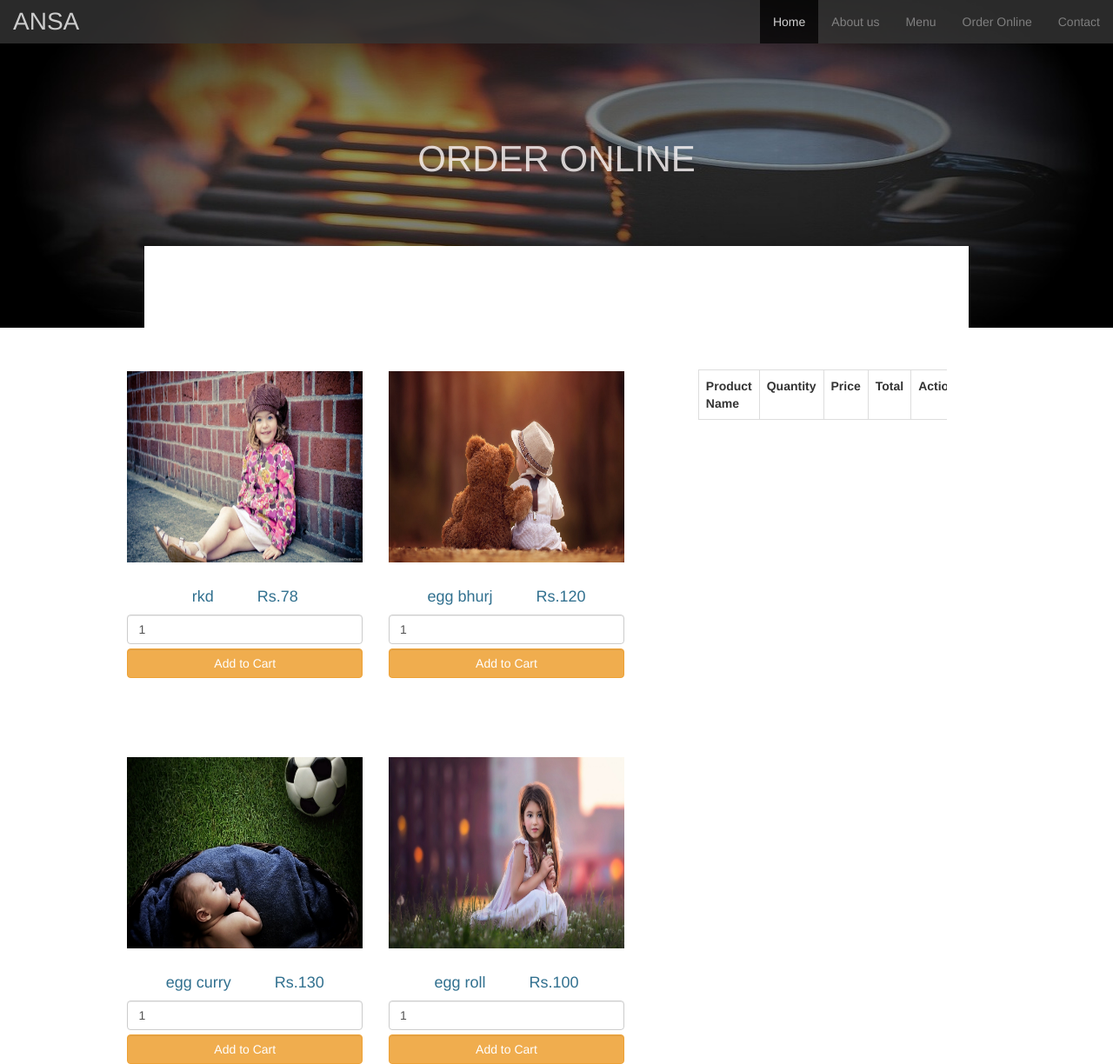
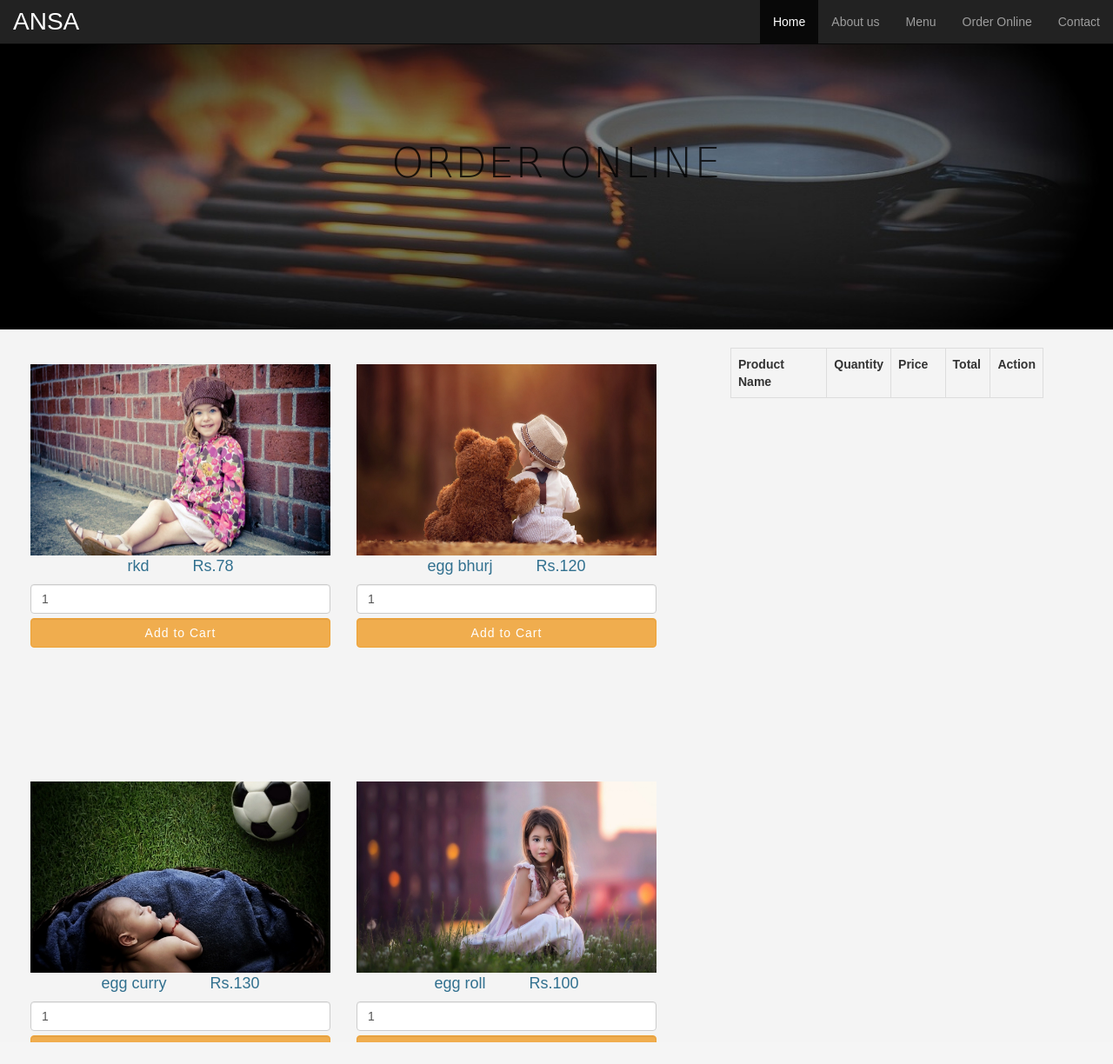
Before and after one commit to AnsaWebsite/Ansa, a PHP site: page /user_menu.php in a window 1280 px wide. Shown: the whole page at 87% size. After the commit the page ends 1199 px from the top, so only its background shows below. Run offline with PHP 8.4, Linux system fonts and the light colour scheme; data comes from the database, SQL or seed files in the repository; lists and menus that the app fills with data are empty.

Commit message:
Update extra_style.css
Updated Style sheet of online order page.

```diff
--- a/view/css/extra_style.css
+++ b/view/css/extra_style.css
@@ -1,27 +1,147 @@
+body {
+	background: rgba(236, 236, 236, 0.53);
+	font-family: 'Source Sans Pro', sans-serif;
+	font-weight: 300;
+}
 .backgrnd{
 	width:100%;
-	height:383px;
-	margin-top: -2%;
+}
+.text-center{
+	color: #000000;
+	margin-top: -17%;
+	position: relative;
+	font-size: 48px;
+	font-weight: 100;
+	font-family: 'Handlee', cursive;
+	opacity: 0.8;
+}
+html,body {
+	width: 100%;
+	overflow-x: hidden;
 }
 
-.navbar-inverse{
-	background-color: #353535;
-	opacity: 0.8;
-	border: none;
-}
-.text-center{
-	color: snow;
-	margin-top: -17%;
-	position: relative;
-	font-size: 300%;
-	opacity: 0.8;
+html {
+	font-size: 100%;
 }
 
-.container{
-	background-color: white;
-	width:74%;
-	height:100%;
-	margin-left: 13%;
-	margin-top: 6%;
-	position: relative;
+
+/* Typography */
+h1,h2,h3, .btn {
+	font-family: 'Montserrat', sans-serif;
+	font-weight: 400;
+	letter-spacing: 1px;
 }
+
+h1 {
+	font-weight: bold;
+	font-size: 100px;
+}
+
+h2 {
+	color: #333;
+	font-size: 40px;
+	letter-spacing: 2px;
+	text-transform: uppercase;
+	margin-top: 8px;
+}
+
+/* Navigation section */
+.navbar-default {
+	background: #ffffff;
+	border: none;
+	box-shadow: 0px 2px 15px 0px #DDDDDD;
+	margin:0;
+}
+
+.navbar-default .navbar-brand {
+	color: #505050;
+	font-size: 28px;
+	font-weight: 600;
+	letter-spacing: 2px;
+	line-height: 40px;
+	margin: 0;
+}
+
+.navbar-default .navbar-nav li a {
+	color: #757575;
+	font-size: 19px;
+	font-weight: 300;
+	line-height: 50px;
+	-webkit-transition: all 0.4s ease-in-out;
+	transition: all 0.4s ease-in-out;
+}
+
+.navbar-default .navbar-nav > li a:hover {
+	color: #c21500 !important;
+}
+
+.navbar-default .navbar-nav > li > a:hover,
+.navbar-default .navbar-nav > li > a:focus {
+	color: #606060;
+	background-color: transparent;
+}
+
+.navbar-default .navbar-nav > .active > a,
+.navbar-default .navbar-nav > .active > a:hover,
+.navbar-default .navbar-nav > .active > a:focus {
+	color: #c21500;
+	background-color: transparent;
+}
+
+.navbar-default .navbar-toggle {
+	border: none;
+	padding-top: 10px;
+}
+
+.navbar-default .navbar-toggle .icon-bar {
+	border-color: transparent;
+}
+
+.navbar-default .navbar-toggle:hover,
+.navbar-default .navbar-toggle:focus {
+	background-color: transparent;
+}
+
+.row h3{
+	font-size: 28px;
+	color: #000000;
+	text-align: center
+}
+
+.row hr{
+	border-bottom: solid 1px #9d9d9d;
+}
+
+#products {
+	margin-top: 15px;
+}
+
+.thumbnail{
+	border-radius: 0%;
+	border: none;
+	background-color: #ffffff;
+}
+
+.thumbnail .image{
+	height:220px;
+	width: 90%;
+	margin: 11px;
+	box-shadow: 0px 2px 15px 0px #bfbfbf;
+}
+
+.thumbnail:hover{
+	box-shadow: 5px 0px 40px rgba(0,0,0, .2);
+
+}
+
+.text-info{
+	margin-top:-5%;
+}
+
+.menu2{
+	background-color: snow;
+	border: 1px solid #CCCCCC;
+	width: 50%;
+	height: 100%;
+	float: right;
+}
```
